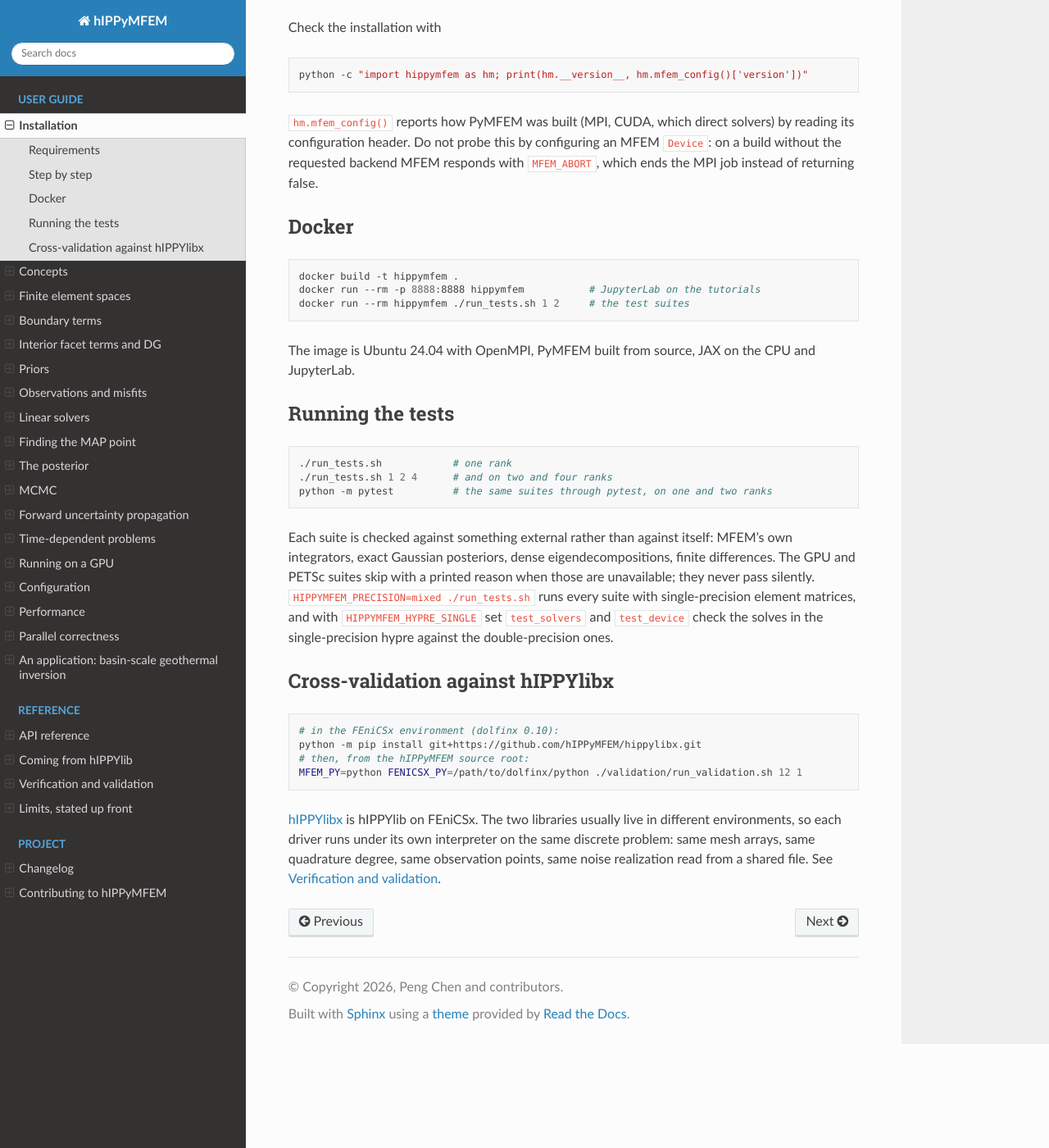
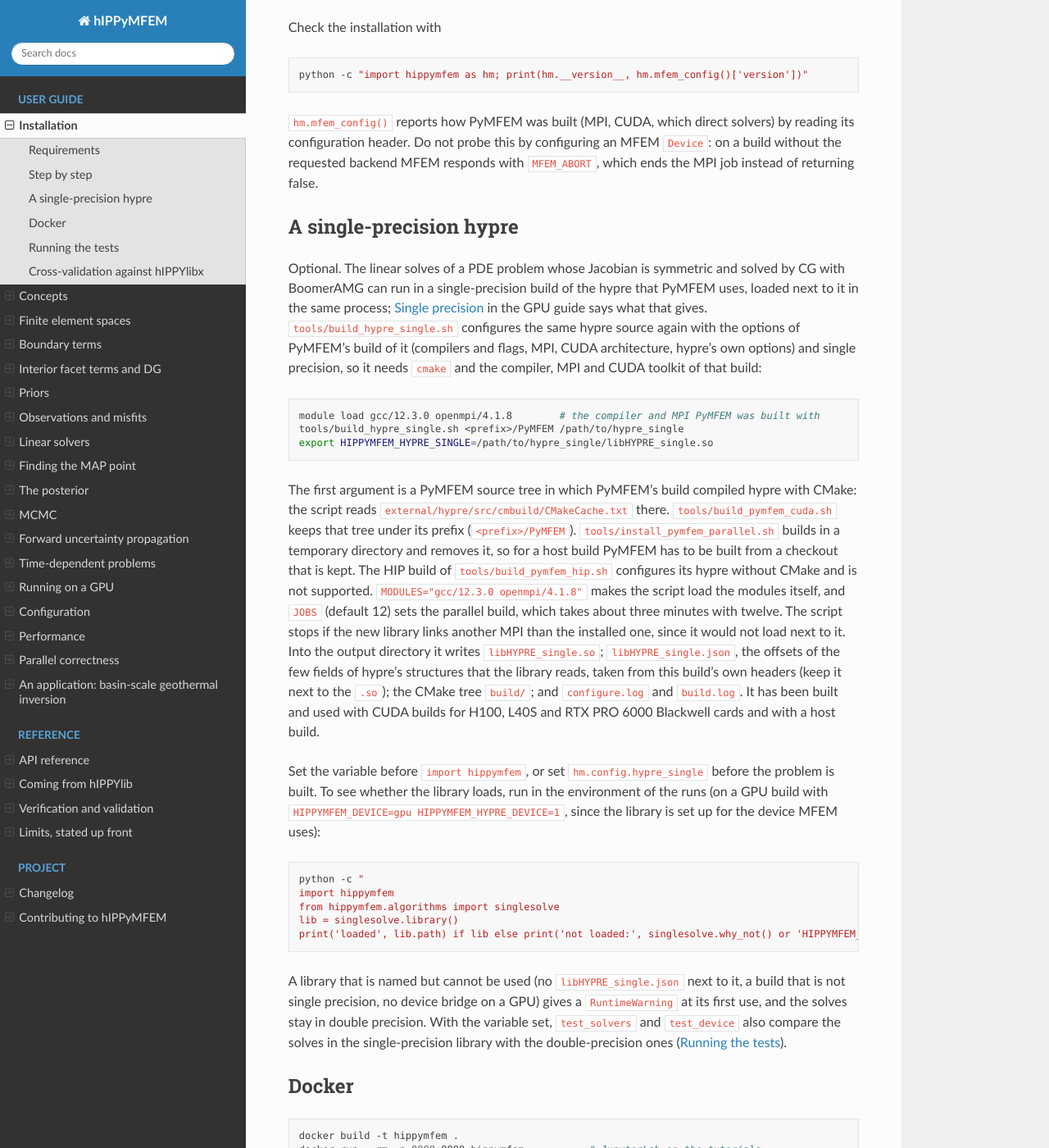
Before and after one commit to hIPPyMFEM/hippymfem, a Sphinx documentation site: the page built from docs/source/guide/install.rst, in a window 1280 px wide and 1400 px high, scrolled down 1070 px. Shown: the whole window at 82% size. Built offline with Sphinx 7.4.7 and the Read the Docs theme 3.1.0, drawn with Linux system fonts in a browser that asks for light colours; pages that are not in the unit, such as notebooks, are missing from menus.

Commit message:
Docs: how to build and check the single-precision hypre
install.rst ("A single-precision hypre"), INSTALL.md and a pointer in README.md:
tools/build_hypre_single.sh <PyMFEM source tree> <output directory>, what it needs (cmake
and the compiler, MPI and CUDA toolkit of PyMFEM's build; MODULES, JOBS), what it reads
(external/hypre/src/cmbuild/CMakeCache.txt, which tools/build_pymfem_cuda.sh keeps and
tools/install_pymfem_parallel.sh removes with its temporary build directory; the HIP
build configures hypre without CMake and is not supported), what it writes
(libHYPRE_single.so and libHYPRE_single.json, to be kept together), HIPPYMFEM_HYPRE_SINGLE,
and a one-line check of whether the library loads (singlesolve.library(), why_not()),
run on a host build with the library, with a wrong path and without the variable.

```diff
--- a/docs/source/guide/install.rst
+++ b/docs/source/guide/install.rst
@@ -24,8 +24,9 @@ numba               optional; builds large sparsity patterns without a global
 CuPy                optional; a faster device sort where the sort route runs
 hypre, single       optional; a single-precision build of the hypre that PyMFEM
 precision           uses (``tools/build_hypre_single.sh``, three minutes), loaded next
-                    to it for the linear solves of a PDE problem (:doc:`gpu`,
-                    "Single precision")
+                    to it for the linear solves of a PDE problem
+                    (`A single-precision hypre`_; :ref:`single-precision` in
+                    the GPU guide)
 ==================  ========================================================
 
 Everything except PyMFEM is a ``pip install``.  The ``mfem`` wheel on PyPI is serial
@@ -62,6 +63,60 @@ Check the installation with
 reading its configuration header.  Do not probe this by configuring an MFEM ``Device``:
 on a build without the requested backend MFEM responds with ``MFEM_ABORT``, which ends
 the MPI job instead of returning false.
+
+.. _hypre-single-install:
+
+A single-precision hypre
+------------------------
+
+Optional.  The linear solves of a PDE problem whose Jacobian is symmetric and solved by
+CG with BoomerAMG can run in a single-precision build of the hypre that PyMFEM uses,
+loaded next to it in the same process; :ref:`single-precision` in the GPU guide says
+what that gives.  ``tools/build_hypre_single.sh`` configures the same hypre source again
+with the options of PyMFEM's build of it (compilers and flags, MPI, CUDA architecture,
+hypre's own options) and single precision, so it needs ``cmake`` and the compiler, MPI
+and CUDA toolkit of that build:
+
+.. code-block:: bash
+
+   module load gcc/12.3.0 openmpi/4.1.8        # the compiler and MPI PyMFEM was built with
+   tools/build_hypre_single.sh <prefix>/PyMFEM /path/to/hypre_single
+   export HIPPYMFEM_HYPRE_SINGLE=/path/to/hypre_single/libHYPRE_single.so
+
+The first argument is a PyMFEM source tree in which PyMFEM's build compiled hypre with
+CMake: the script reads ``external/hypre/src/cmbuild/CMakeCache.txt`` there.
+``tools/build_pymfem_cuda.sh`` keeps that tree under its prefix (``<prefix>/PyMFEM``).
+``tools/install_pymfem_parallel.sh`` builds in a temporary directory and removes it, so
+for a host build PyMFEM has to be built from a checkout that is kept.  The HIP build of
+``tools/build_pymfem_hip.sh`` configures its hypre without CMake and is not supported.
+``MODULES="gcc/12.3.0 openmpi/4.1.8"`` makes the script load the modules itself, and
+``JOBS`` (default 12) sets the parallel build, which takes about three minutes with
+twelve.  The script stops if the new library links another MPI than the installed one,
+since it would not load next to it.  Into the output directory it writes
+``libHYPRE_single.so``; ``libHYPRE_single.json``, the offsets of the few fields of
+hypre's structures that the library reads, taken from this build's own headers (keep it
+next to the ``.so``); the CMake tree ``build/``; and ``configure.log`` and ``build.log``.
+It has been built and used with CUDA builds for H100, L40S and RTX PRO 6000 Blackwell
+cards and with a host build.
+
+Set the variable before ``import hippymfem``, or set ``hm.config.hypre_single`` before
+the problem is built.  To see whether the library loads, run in the environment of the
+runs (on a GPU build with ``HIPPYMFEM_DEVICE=gpu HIPPYMFEM_HYPRE_DEVICE=1``, since the
+library is set up for the device MFEM uses):
+
+.. code-block:: bash
+
+   python -c "
+   import hippymfem
+   from hippymfem.algorithms import singlesolve
+   lib = singlesolve.library()
+   print('loaded', lib.path) if lib else print('not loaded:', singlesolve.why_not() or 'HIPPYMFEM_HYPRE_SINGLE is not set')"
+
+A library that is named but cannot be used (no ``libHYPRE_single.json`` next to it, a
+build that is not single precision, no device bridge on a GPU) gives a
+``RuntimeWarning`` at its first use, and the solves stay in double precision.  With the
+variable set, ``test_solvers`` and ``test_device`` also compare the solves in the
+single-precision library with the double-precision ones (`Running the tests`_).
 
 Docker
 ------
```
Also changed, not shown: INSTALL.md (+42 -0 lines), README.md (+2 -1 lines).
